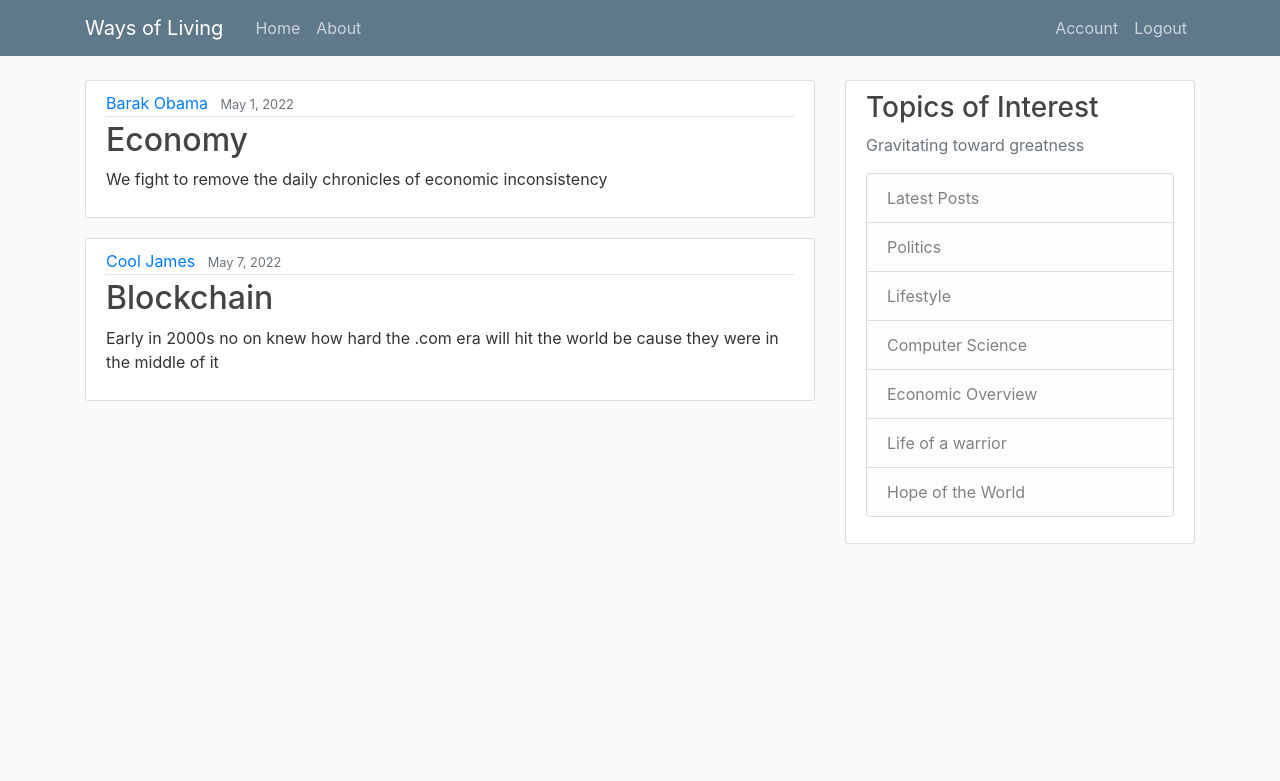
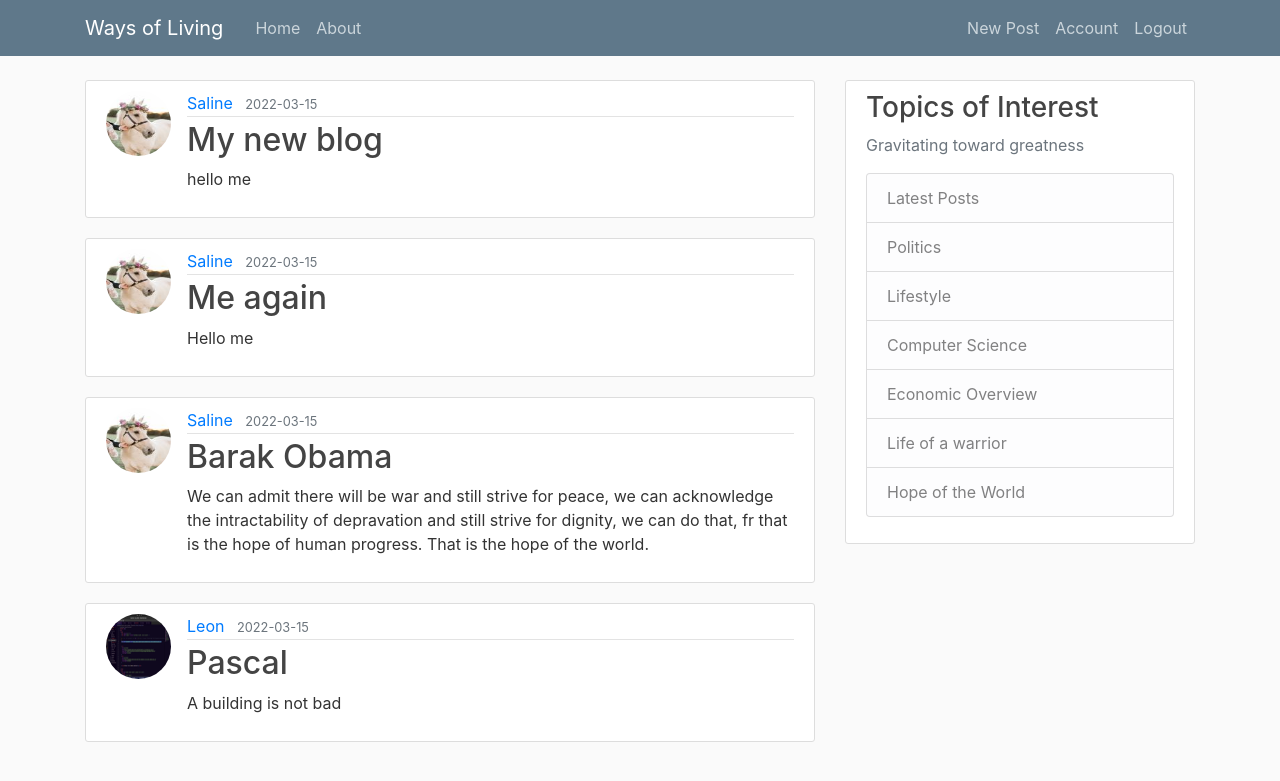
Before and after one commit to Pascal-Owilly/My-Blog, a Flask app: page / in a window 1280 px wide. Shown: the top 781 px of the page. Run offline with Flask 2, Linux system fonts and the light colour scheme; a user stored in the database is signed in; data comes from the database, SQL or seed files in the repository; both versions use the stored data as it was after the commit; some libraries are stand-ins or nearby versions.

Commit message:
Remove dummy data and replace it with the actual post the user posted

```diff
--- a/blog/routes.py
+++ b/blog/routes.py
@@ -2,31 +2,17 @@
 import os
 import secrets
 from PIL import Image
-from flask import render_template, url_for, flash, redirect, request
+from flask import render_template, url_for, flash, redirect, request, abort
 from blog import app, db, bcrypt
-from blog.forms import RegistrationForm, LoginForm, UpdateAccountForm
+from blog.forms import RegistrationForm, LoginForm, UpdateAccountForm, PostForm
 from blog.models import User, Post
 from flask_login import login_user, current_user, logout_user, login_required
-
-posts = [
-    {
-        'author': 'Barak Obama',
-        'title': 'Economy',
-        'content': 'We fight to remove the daily chronicles of economic inconsistency',
-        'date_posted': 'May 1, 2022'
-    },
-    {
-        'author': 'Cool James',
-        'title': 'Blockchain',
-        'content': 'Early in 2000s no on knew how hard the .com era will hit the world be cause they were in the middle of it',
-        'date_posted': 'May 7, 2022'
-    }
-]
 
 
 @app.route("/")
 @app.route("/index")
 def index():
+    posts = Post.query.all()
     return render_template('index.html', posts=posts)
 
 
@@ -105,3 +91,55 @@ def account():
     image_file = url_for('static', filename='pictures/' + current_user.image_file)
     return render_template('account.html', title='Account',
                            image_file=image_file, form=form)
+
+
+@app.route("/post/new", methods=['GET', 'POST'])
+@login_required
+def new_post():
+    form = PostForm()
+    if form.validate_on_submit():
+        post = Post(title=form.title.data, content=form.content.data, author=current_user)
+        db.session.add(post)
+        db.session.commit()
+        flash('Your post has been created!', 'success')
+        return redirect(url_for('index'))
+    return render_template('create_post.html', title='New Post',
+                           form=form, legend='New Post')
+
+
+@app.route("/post/<int:post_id>")
+def post(post_id):
+    post = Post.query.get_or_404(post_id)
+    return render_template('post.html', title=post.title, post=post)
+
+
+@app.route("/post/<int:post_id>/update", methods=['GET', 'POST'])
+@login_required
+def update_post(post_id):
+    post = Post.query.get_or_404(post_id)
+    if post.author != current_user:
+        abort(403)
+    form = PostForm()
+    if form.validate_on_submit():
+        post.title = form.title.data
+        post.content = form.content.data
+        db.session.commit()
+        flash('Your post has been updated!', 'success')
+        return redirect(url_for('post', post_id=post.id))
+    elif request.method == 'GET':
+        form.title.data = post.title
+        form.content.data = post.content
+    return render_template('create_post.html', title='Update Post',
+                           form=form, legend='Update Post')
+
+
+@app.route("/post/<int:post_id>/delete", methods=['POST'])
+@login_required
+def delete_post(post_id):
+    post = Post.query.get_or_404(post_id)
+    if post.author != current_user:
+        abort(403)
+    db.session.delete(post)
+    db.session.commit()
+    flash('Your post has been deleted!', 'success')
+    return redirect(url_for('index'))
--- a/blog/templates/base.html
+++ b/blog/templates/base.html
@@ -32,6 +32,7 @@
             <!-- Navbar Right Side -->
             <div class="navbar-nav">
               {% if current_user.is_authenticated %}
+                <a class="nav-item nav-link" href="{{ url_for('new_post') }}">New Post</a>
                 <a class="nav-item nav-link" href="{{ url_for('account') }}">Account</a>
                 <a class="nav-item nav-link" href="{{ url_for('logout') }}">Logout</a>
               {% else %}
--- a/blog/templates/index.html
+++ b/blog/templates/index.html
@@ -2,10 +2,11 @@
 {% block content %}
     {% for post in posts %}
         <article class="media content-section">
+          <img class="rounded-circle article-img" src="{{ url_for('static', filename='pictures/' + post.author.image_file) }}" alt="Profile picture">
           <div class="media-body">
             <div class="article-metadata">
-              <a class="mr-2" href="#">{{ post.author }}</a>
-              <small class="text-muted">{{ post.date_posted }}</small>
+              <a class="mr-2" href="#">{{ post.author.username }}</a>
+              <small class="text-muted">{{ post.date_posted.strftime('%Y-%m-%d') }}</small>
             </div>
             <h2><a class="article-title" href="#">{{ post.title }}</a></h2>
             <p class="article-content">{{ post.content }}</p>
```
Also changed, not shown: blog/forms.py (+6 -3 lines), blog/templates/create_post.html (added, +40 -0 lines), blog/site.db, blog/static/pictures/5147e2ad1d3f69a7.png (added), blog/static/pictures/916bab7eac9cf86d.jpg (added), blog/static/pictures/c40ac7b70a80af6e.jpg (added).
